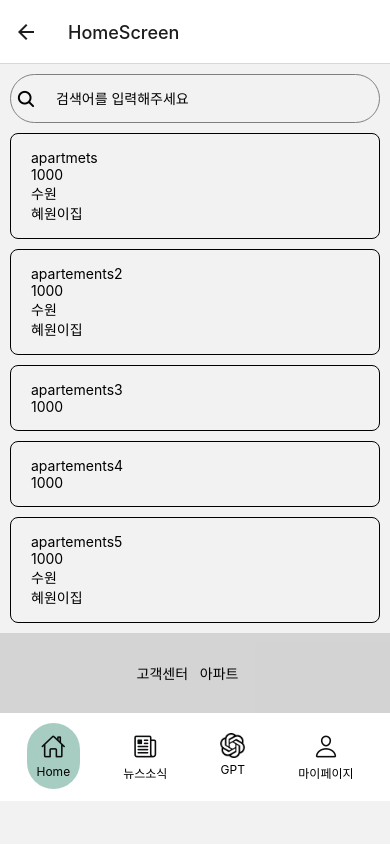
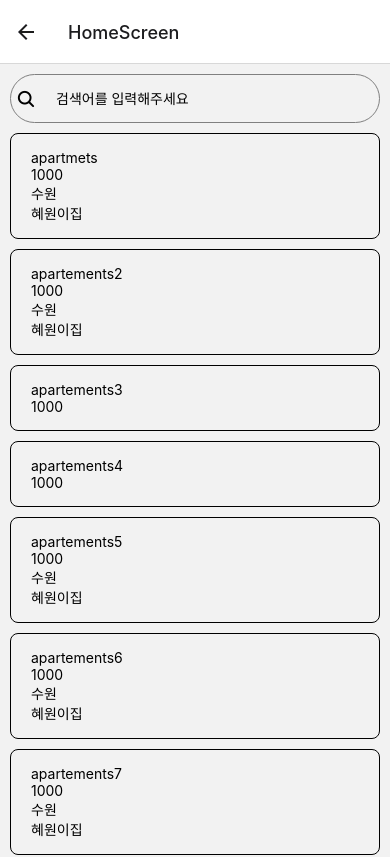
Before and after one commit to whwjyj/han-ium_front, a React Native app: screen /HomeScreen in a window 390 px wide. Shown: the top 857 px of the page. Built offline with nearby package versions, Linux system fonts and the light colour scheme.

Commit message:
하단바,오류수정

```diff
--- a/src/components/ListScreen.js
+++ b/src/components/ListScreen.js
@@ -1,6 +1,5 @@
 import React, { useState, useEffect } from "react";
-import { StyleSheet, Text, View, ScrollView, ActivityIndicator } from "react-native";
-// import { getApartments } from './api'; // 백엔드와 연결 시 주석 해제
+import { StyleSheet, Text, View, FlatList, ActivityIndicator } from "react-native";
 
 const ListItem = ({ name, price, address, description }) => {
   return (
@@ -13,20 +12,21 @@ const ListItem = ({ name, price, address, description }) => {
   );
 };
 
-// 전체 화면 담당
-// 아파트 데이터를 API로부터 가져와서 ScrollView를 통해 렌더링
-
 const ListScreen = () => {
-  const [loading, setLoading] = useState(false); // loading을 false로 초기화
+  const [loading, setLoading] = useState(false);
   const [carData, setCarData] = useState([
-    // 초기 데이터
-    { id:'1',name: 'apartmets',price:1000, address:'수원',description:'혜원이집', key: 1 },
-    { id:'2', name:'apartements2',price:1000, address:'수원',description:'혜원이집', key: 2 },
-    { id:'3', name:'apartements3',price:1000, address:'',description:'', key: 3 },
-    { id:'4', name:'apartements4',price:1000, address:'',description:'', key: 4 },
-    { id:'5', name:'apartements5',price:1000, address:'수원',description:'혜원이집', key: 5 }
+    { id: '1', name: 'apartmets', price: 1000, address: '수원', description: '혜원이집' },
+    { id: '2', name: 'apartements2', price: 1000, address: '수원', description: '혜원이집' },
+    { id: '3', name: 'apartements3', price: 1000, address: '', description: '' },
+    { id: '4', name: 'apartements4', price: 1000, address: '', description: '' },
+    { id: '5', name: 'apartements5', price: 1000, address: '수원', description: '혜원이집' },
+    { id: '6', name: 'apartements6', price: 1000, address: '수원', description: '혜원이집' },
+    { id: '7', name: 'apartements7', price: 1000, address: '수원', description: '혜원이집' },
+    { id: '8', name: 'apartements8', price: 1000, address: '수원', description: '혜원이집' },
+    { id: '9', name: 'apartements9', price: 1000, address: '수원', description: '혜원이집' }
   ]);
 
+  // 주석 부분 유지
   // useEffect(() => {
   //   const fetchData = async () => {
   //     try {
@@ -54,8 +54,9 @@ const ListScreen = () => {
   }
 
   return (
-    <ScrollView>
-      {carData.map(item => (
+    <FlatList
+      data={carData}
+      renderItem={({ item }) => (
         <ListItem
           key={item.id}
           name={item.name}
@@ -63,12 +64,15 @@ const ListScreen = () => {
           address={item.address}
           description={item.description}
         />
-      ))}
-      <View style={screenStyles.footerContainer}>
-        <Text>고객센터   </Text>
-        <Text>아파트</Text>
-      </View>
-    </ScrollView>
+      )}
+      keyExtractor={item => item.id}
+      ListFooterComponent={
+        <View style={styles.footerContainer}>
+          <Text>고객센터  </Text>
+          <Text>아파트</Text>
+        </View>
+      }
+    />
   );
 };
 
@@ -83,14 +87,13 @@ const itemStyles = StyleSheet.create({
   },
 });
 
-const screenStyles = StyleSheet.create({
+const styles = StyleSheet.create({
   footerContainer: {
-    padding: 20,
+    padding: 30,
     alignItems: 'center',
     backgroundColor: "#CCCC",
     flexDirection: "row",
-    paddingVertical: 30,
-    paddingHorizontal: "35%",
+    justifyContent: "center",
   },
 });
 
--- a/src/screen/Home.js
+++ b/src/screen/Home.js
@@ -1,39 +1,39 @@
 import React from 'react';
-import { NavigationContainer } from '@react-navigation/native';
-import { createStackNavigator } from '@react-navigation/stack';
-import { View, Text, ScrollView, TouchableOpacity } from 'react-native';
-
+import { View, StyleSheet } from 'react-native';
 
 import Search from '../components/Search';
 import ListScreen from '../components/ListScreen';
-import styles from '../components/Bstyles';
 import BottomBar from '../components/bottomtabbar';
 
-
-const Stack = createStackNavigator();
-
-
-
-const HomeScreen = ({ navigation }) => {
+const HomeScreen = () => {
   return (
-      <ScrollView >
-        <View>
+    <View style={styles.container}>
+      <View style={styles.content}>
         <Search />
         <ListScreen />
       </View>
-
-
-
-          {/*<View style={{ flexDirection: 'row' }}>
-            <TouchableOpacity style={styles.containers}>
-              <Text>최신순</Text>
-            </TouchableOpacity>
-            <TouchableOpacity style={styles.sec_containers}>
-              <Text >인기순</Text>
-    </TouchableOpacity> */}
       <BottomBar />
-      </ScrollView>
+    </View>
   );
 };
 
+const styles = StyleSheet.create({
+  container: {
+    flex: 1,
+  },
+  content: {
+    flex: 1,
+  },
+  bottomBar: {
+    height: 5,
+    position: 'absolute',
+    bottom: 0,
+    left: 0,
+    right: 0,
+    backgroundColor: '#fff',
+    borderTopWidth: 1,
+    borderTopColor: '#ddd',
+  },
+});
+
 export default HomeScreen;
```
Also changed, not shown: 1 other file (tests, documents, lock files or other folders). Lines whose indentation alone changed are shown as unchanged.
